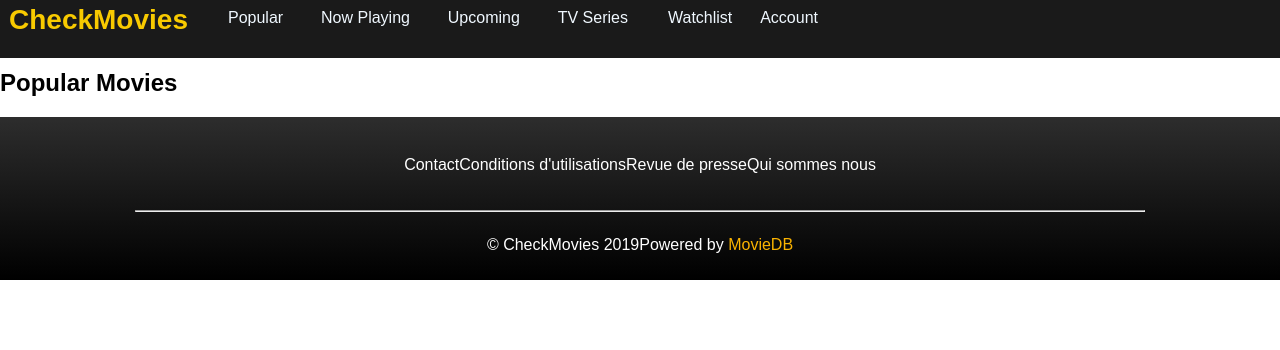
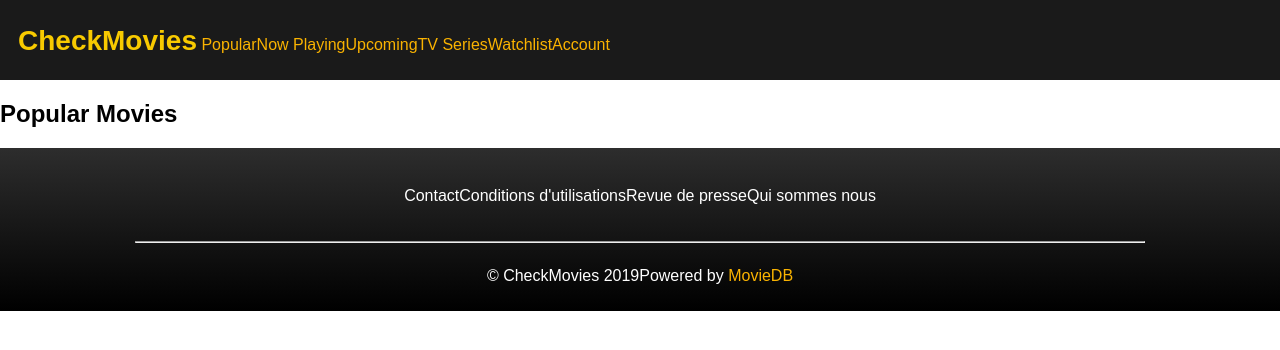
Before and after one commit to gaetanavez19/Semaine_Back, a PHP site: page /popular.php in a window 1280 px wide. Shown: the top 350 px of the page. Run offline with PHP 8.4, Linux system fonts and the light colour scheme; data that the repository does not hold is empty.

Commit message:
redo the header plz

```diff
--- a/header.php
+++ b/header.php
@@ -14,32 +14,18 @@
       <h1>
         <a class="sitename" href="index.php"><?php echo $sitename ?></a>
       </h1>
-      <ul class="header_link">
-        <li>
+      <div class="header_links">
         <a href="popular.php">Popular
             </a>
-        </li>
-        <li>
         <a href="now-playing.php">Now Playing
             </a>
-        </li>
-        <li>
         <a href="upcoming.php">Upcoming
             </a>
-        </li>
-        <li>
         <a href="tv-series.php">TV Series
             </a>
-        </li>
-      </ul>
-      <ul class="header_users">
-        <li>
         <a href="#">Watchlist
               </a>
-          </li>
-        <li>
         <a href="#">Account
             </a>
-        </li>
-      </ul>
       </div>
+    </div>
--- a/index.php
+++ b/index.php
@@ -1,7 +1,7 @@
 <?php
   include "conf/info.php";
   $title="CheckMovies";
-  include_once "header.php";
+  include "header.php";
 ?>
     <form action="search.php" method="get">
       <input type="text" name="search" placeholder="Ex : Kingsman" required>
@@ -16,5 +16,5 @@
     </form>
 
 <?php
-  include_once "footer.php";
+  include "footer.php";
 ?>
--- a/now-playing.php
+++ b/now-playing.php
@@ -1,12 +1,12 @@
 <?php
   include "conf/info.php";
   $title="Playing Movies";
-  include_once "header.php";
+  include "header.php";
 ?>
 
     <h2>Playing Movies </h2>
     <?php
-      include_once "api/api_now.php";
+      include "api/api_now.php";
       $min = date('D M Y', strtotime($nowplaying->dates->minimum));
       $max = date('D M Y', strtotime($nowplaying->dates->maximum));
       echo "<span>from <span>". $min . "</span>, until <span>" . $max . "</span></p>";
@@ -21,5 +21,5 @@
     </ul>
 
 <?php
-  include_once "footer.php";
+  include "footer.php";
 ?>
--- a/popular.php
+++ b/popular.php
@@ -1,17 +1,17 @@
 <?php
   include "conf/info.php";
   $title="Popular Movies";
-  include_once "header.php";
+  include "header.php";
 ?>
     <h2>Popular Movies</h2>
     <ul>
       <?php
-        include_once "api/api_popular.php";
+        include "api/api_popular.php";
         foreach($popular->results as $p){
           echo '<li><a href="movie.php?id=' . $p->id . '"><img src="'.$imgurl_1.''. $p->poster_path . '"><h2>' . $p->original_title . " (" . substr($p->release_date, 0, 4) . ")</h2><p> Rate : " . $p->vote_average . " | Vote : " . $p->vote_count . " | Popularity : " . round($p->popularity) . "</p></a></li>";
         }
       ?>
     </ul>
 <?php
-  include_once "footer.php";
+  include "footer.php";
 ?>
--- a/style/style.css
+++ b/style/style.css
@@ -5,10 +5,9 @@
 
 .header{
     background-color: #1A1A1A;
-    position: relative;
-    margin: -9px;
-    margin-top: -22px;
+    /* position: relative;
     display: flex;
+    justify-content: flex-end; */
     height: 80px;
     align-items: center;
 }
@@ -20,7 +19,18 @@ h1 .sitename{
     margin-left: 18px;
 }
 
-.header_link{
+.header h1
+{
+    display: inline-block;
+}
+
+.header_links
+{
+    display: inline-flex;
+    justify-content: flex-end;
+}
+
+/* .header_link{
     width: 400px;
     text-decoration: none;
     display: flex;
@@ -28,21 +38,27 @@ h1 .sitename{
     font-size: 16px;
     list-style-type: none;
 
-}
+} */
 
-.header_users{
+/* .header ul
+{
+    display: inline-block;
+} */
+
+/* .header_users{
     width: 150px;
     text-decoration: none;
     display: flex;
     justify-content: space-between;
     font-size: 16px;
     list-style-type: none;
+    justify-self: flex-end;
 }
 
 .header_link li a, .header_users li a{
     color: aliceblue;
     text-decoration: none;
-}
+} */
 
 /* ------------------------------- */
 
```
Also changed, not shown: movie.php (+5 -5 lines). Lines whose indentation alone changed are shown as unchanged.
